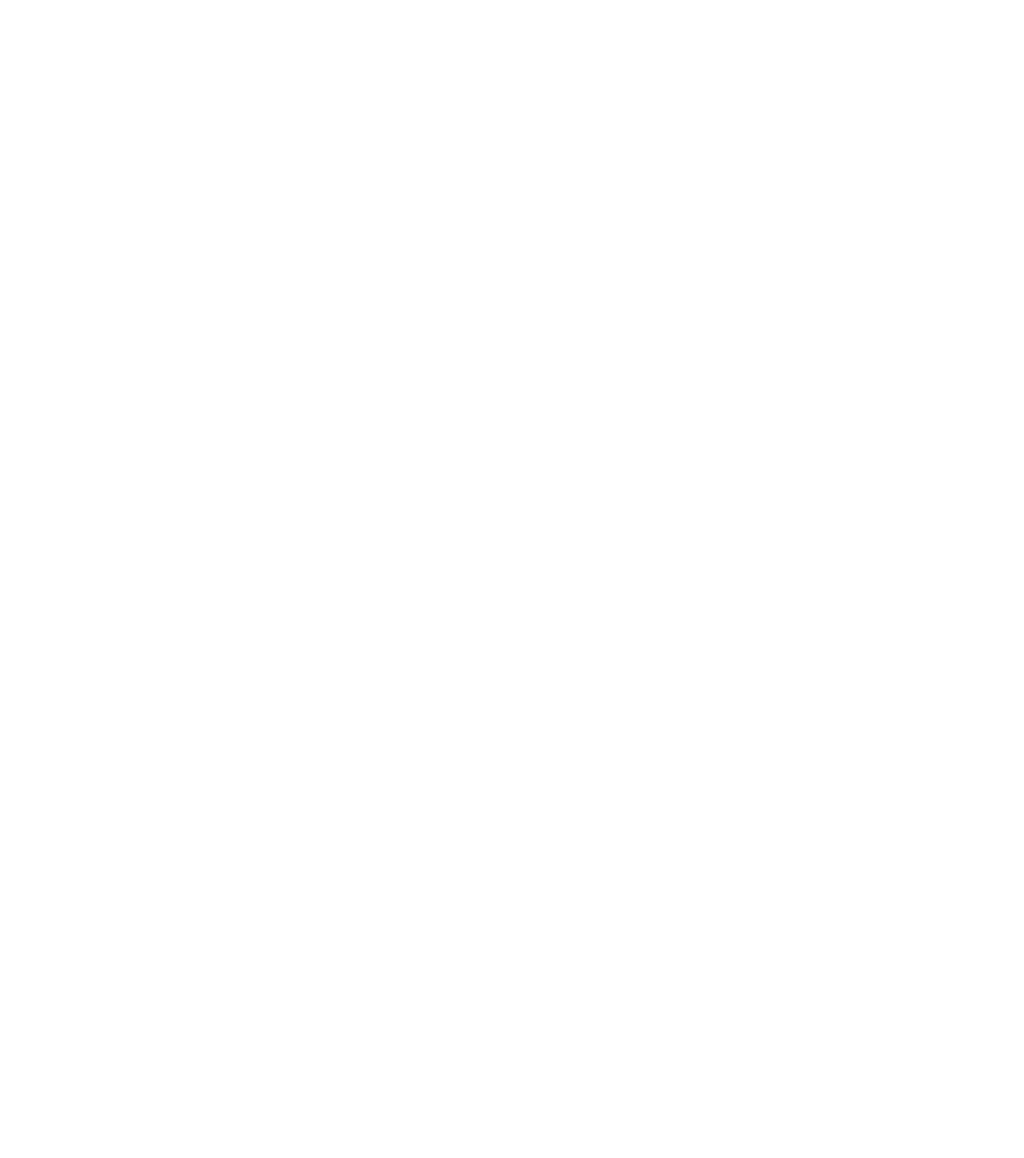
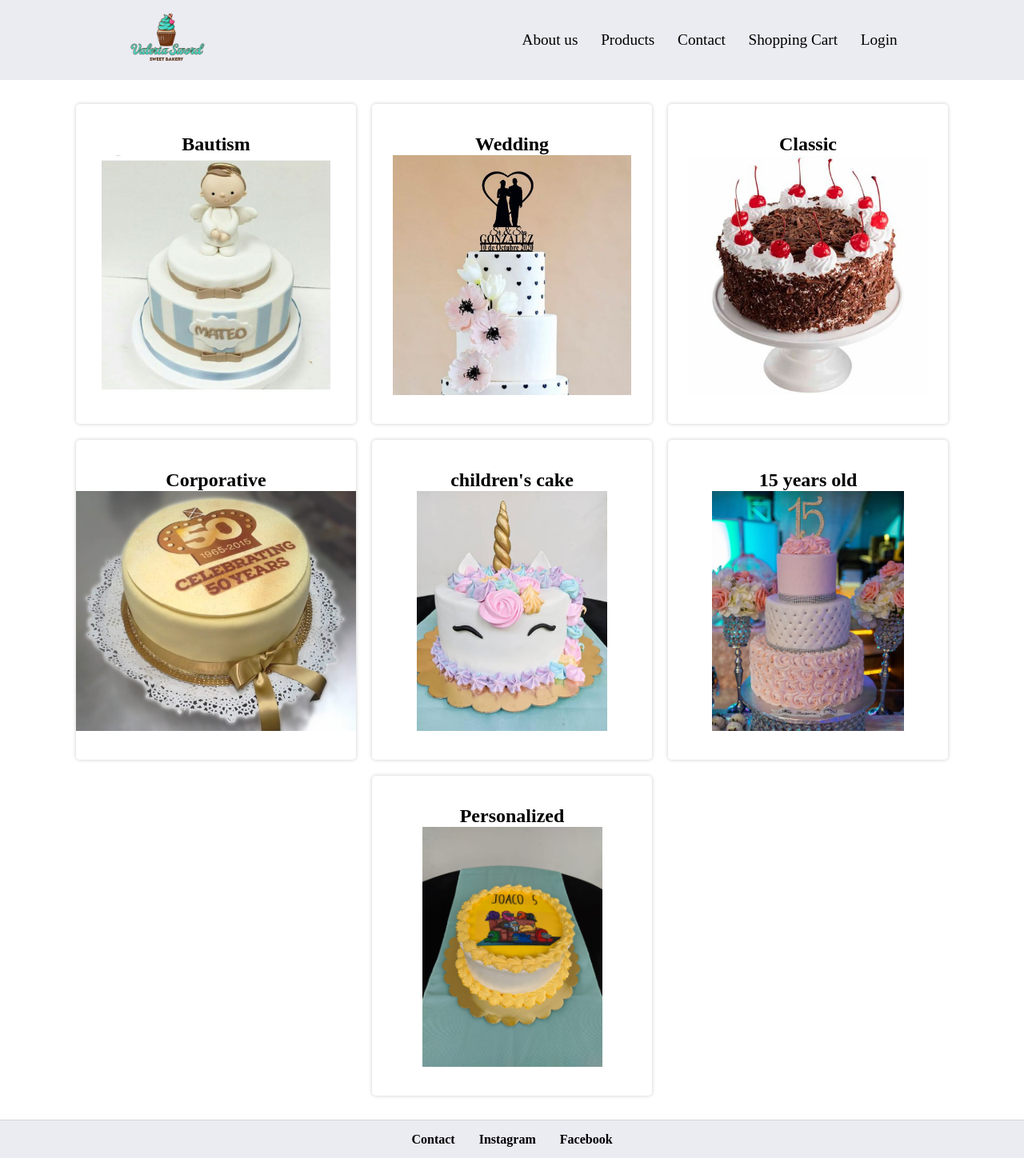
Before and after one commit to landrews852/PG-Henry, a React (Create React App) app in the folder my-app/: page /categories in a window 1280 px wide. Before the commit this address had no page. Shown: the top 1448 px of the page at 80% size. Before the commit the page ends 800 px from the top, so only its background shows below. Built offline with nearby package versions, Linux system fonts and the light colour scheme.

Commit message:
Products

```diff
--- a/my-app/src/App.js
+++ b/my-app/src/App.js
@@ -8,6 +8,7 @@
 import Contact from './components/contact/Contact';
 import ShoppingCart from './components/shopping_cart/ShoppingCart';
 import AboutUs from './components/AboutUs';
+import Categories from './components/Category/Categories';
 // import NavBar from './components/NavBar/NavBar.jsx';
 /* import NavBar from './components/navbar/NavBar'; */
 
@@ -20,7 +21,7 @@
           <Route path="/" element={<Home />}/>
           <Route path="/login" element={<Login />} />
           <Route path="/signin" element={<Signin />} />
-          <Route path="/products" element={<Products />} />
+          <Route path="/categories" element={<Categories />} />
           <Route path="/contact" element={<Contact />} />
           <Route path="/cart" element={<ShoppingCart />} />
           <Route path="/about" element={<AboutUs />} />
--- a/my-app/src/components/Category/Categories.jsx
+++ b/my-app/src/components/Category/Categories.jsx
@@ -2,6 +2,8 @@
 import { Link } from "react-router-dom";
 // import { useState, useEffect } from "react";
 // import { useDispatch, useSelector } from "react-redux";
+import NavBar from '../NavBar/NavBar';
+import Footer from '../footer/Footer';
 import "./Categories.css";
 import bautismo from "../../Images/Torta Bautismo.jpg";
 import boda from "../../Images/Torta Boda.jpg";
@@ -14,7 +16,10 @@
 
 export default function Categories() {
     return (
-
+        <div>
+            <div className="nav-bar">
+                <NavBar />
+            </div>
             <div className="categories">
 
                 <Link to="/bautismo">
@@ -66,5 +71,9 @@
                 </div>
                 </Link>
             </div>
+            <div className='footer'>
+                <Footer />
+            </div>
+        </div>
     );
 }
--- a/my-app/src/components/Home.jsx
+++ b/my-app/src/components/Home.jsx
@@ -20,10 +20,14 @@
         <SearchBar />
       </div>
       <br/>
-      <h1>Cakes categories</h1>
+      <h1>Aqui va el slider</h1>
       </div>
+      <br/>
+      <br/>
+      <br/>
+      <br/>
       <div>
-        <Categories />
+        <h2>Testimonio de clientes</h2>
       </div>
       <div className='footer'>
         <Footer />
--- a/my-app/src/components/NavBar/NavBar.jsx
+++ b/my-app/src/components/NavBar/NavBar.jsx
@@ -46,11 +46,11 @@
             </MenuItem>
           </Link>
 
-          {/* <Link to="/products">
+          <Link to="/categories">
             <MenuItem onClick={() => changeClick()}>
               <MenuItemLink>Products</MenuItemLink>
             </MenuItem>
-          </Link> */}
+          </Link>
 
           <Link to="/contact">
             <MenuItem onClick={() => changeClick()}>
--- /dev/null
+++ b/my-app/src/components/slider/Slider.jsx
@@ -0,0 +1,5 @@
+export default function Slider() {
+    return (
+        <div className="slider-container"></div>
+    )
+}
```
Lines whose indentation alone changed are shown as unchanged.
